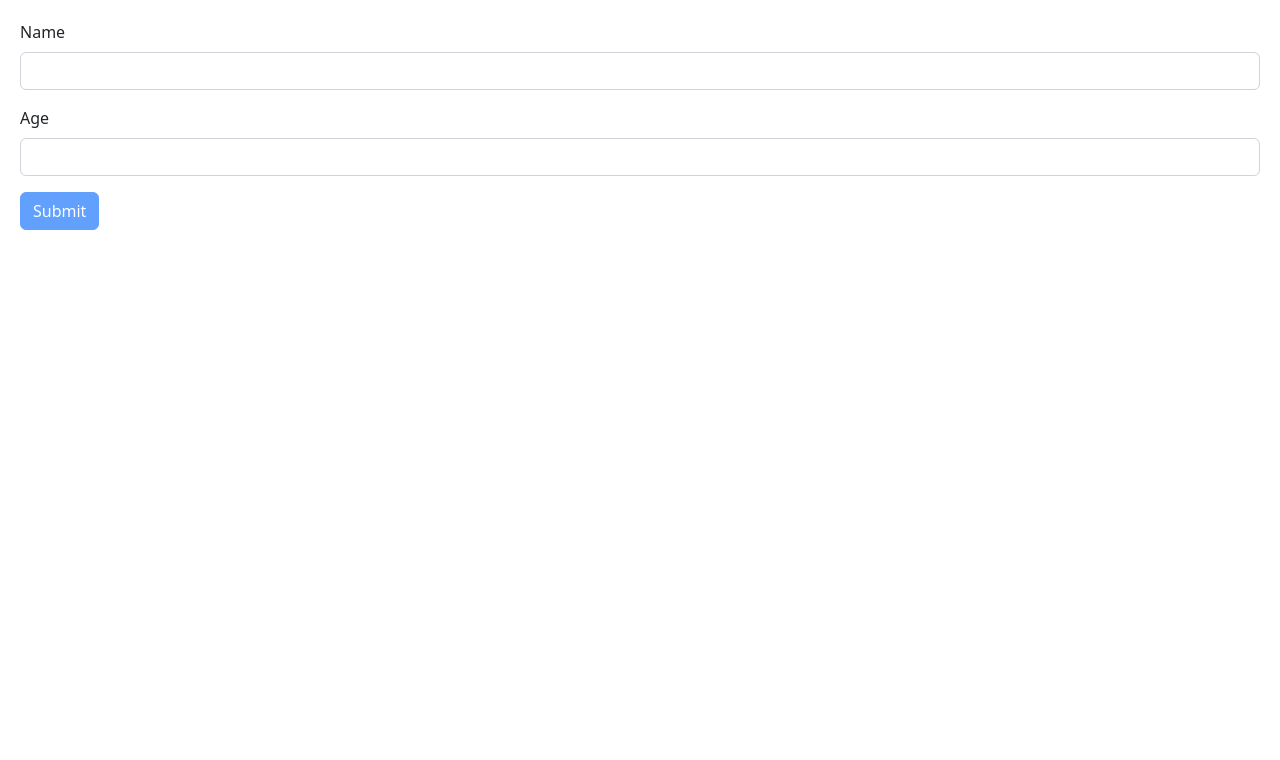
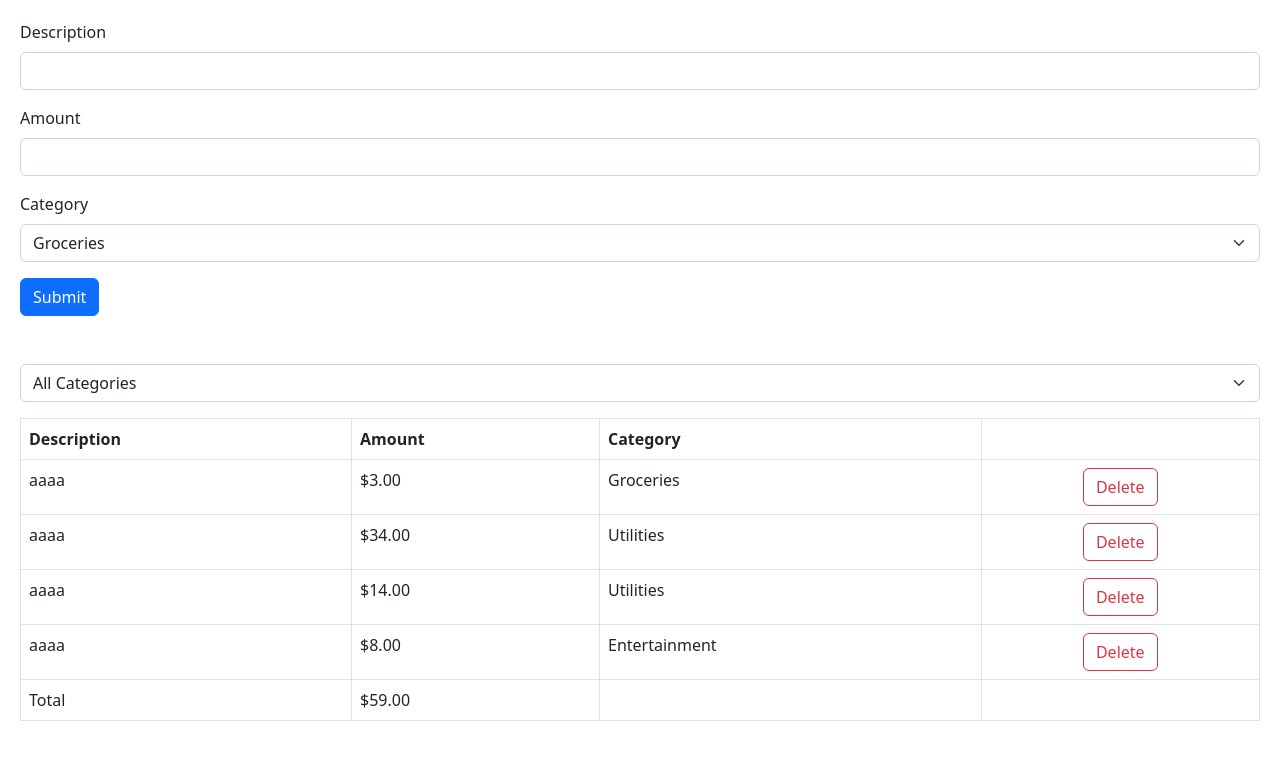
Before and after one commit to krzysiek141/react-course, a React (Vite) app: page / in a window 1280 px wide. Shown: the top 760 px of the page. Built offline with nearby package versions, Linux system fonts and the light colour scheme.

Commit message:
Building forms: 15

```diff
--- a/src/App.tsx
+++ b/src/App.tsx
@@ -1,21 +1,52 @@
-import { Fragment } from 'react';
-import { Button } from './components/Button/Button';
-import { Form } from './components/Form'
-import { useState } from 'react';
-import './App.css';
-import { FaRegGrinTongue } from "react-icons/fa";
+import { Fragment } from "react";
+import { ExpenseTrackerForm } from "./expense-tracker/components/ExpenseTrackerForm";
+import { ExpenseList, Expense } from "./expense-tracker/components/ExpenseList";
+import { ExpenseFilter } from "./expense-tracker/components/ExpenseFilter";
+import { FieldValues } from "react-hook-form"
+import { useState } from "react";
+import "./App.css";
 
 function App() {
+  const expensesDefault: Expense[] = [
+    { id: 1, description: "aaaa", amount: 3, category: "Groceries" },
+    { id: 2, description: "aaaa", amount: 34, category: "Utilities" },
+    { id: 3, description: "aaaa", amount: 14, category: "Utilities" },
+    { id: 4, description: "aaaa", amount: 8, category: "Entertainment" },
+  ];
 
+  const [expenses, setExpenses] = useState(expensesDefault);
+  const [selectedCategory, setSelectedCategory] = useState("");
 
+  const onExpenseDelete = (id: number) => {
+    setExpenses(expenses.filter((expense) => expense.id !== id));
+  };
 
-    return (
-        <>
-            <div>
-                <Form />
-            </div>
-        </>
-    )
+  const onFilterExpenses = (category: string) => {
+    setSelectedCategory(category);
+  };
+
+  const formSubmitHandler = (data: FieldValues) => {
+    setExpenses([...expenses, {...data, id: expenses.length + 1} as Expense])
+  }
+
+  const filteredExpenses =
+    selectedCategory !== ""
+      ? expenses.filter((expense) => expense.category === selectedCategory)
+      : expenses;
+
+  const availableCategories = [
+    ...new Set(expensesDefault.map((expense) => expense.category)),
+  ];
+
+  return (
+    <>
+      <div>
+        <ExpenseTrackerForm availableCategories={availableCategories} onSubmit={formSubmitHandler} />
+        <ExpenseFilter availableCategories={availableCategories} onSelect={onFilterExpenses} />
+        <ExpenseList expenses={filteredExpenses} onDelete={onExpenseDelete} />
+      </div>
+    </>
+  );
 }
 
 export default App;
--- /dev/null
+++ b/src/expense-tracker/components/ExpenseFilter.tsx
@@ -0,0 +1,18 @@
+interface Props {
+  onSelect: (category: string) => void;
+  availableCategories: string[]
+}
+
+export function ExpenseFilter({ onSelect, availableCategories }: Props) {
+  // te opcje nie powinny być zahardcodowane
+  return (
+    <select
+      id="mySelect"
+      className="form-select mb-3"
+      onChange={(event) => onSelect(event.target.value)}
+    >
+      <option value="">All Categories</option>
+      {availableCategories.map((category) => <option key={category} value={category}>{category}</option>)}
+    </select>
+  );
+}
--- /dev/null
+++ b/src/expense-tracker/components/ExpenseList.tsx
@@ -0,0 +1,62 @@
+export interface Expense {
+  id: number;
+  description: string;
+  amount: number;
+  category: string;
+}
+
+interface Props {
+  expenses: Expense[];
+  onDelete: (expenseId: number) => void;
+}
+
+export function ExpenseList(props: Props) {
+  const { expenses, onDelete } = props;
+
+  if (expenses.length === 0) {
+    return null;
+  }
+
+  return (
+    <table className="table table-bordered mb-3">
+      <thead>
+        <tr>
+          <th>Description</th>
+          <th>Amount</th>
+          <th>Category</th>
+          <th></th>
+        </tr>
+      </thead>
+      <tbody>
+        {expenses.map((expense: Expense) => (
+          <tr key={expense.id}>
+            <td>{expense.description}</td>
+            <td>${expense.amount.toFixed(2)}</td>
+            <td>{expense.category}</td>
+            <td className="text-center">
+              <button
+                onClick={() => onDelete(expense.id)}
+                className="btn btn-outline-danger"
+              >
+                Delete
+              </button>
+            </td>
+          </tr>
+        ))}
+      </tbody>
+      <tfoot>
+        <tr>
+          <td>Total</td>
+          <td>
+            $
+            {expenses
+              .reduce((accumulator, expense) => accumulator + expense.amount, 0)
+              .toFixed(2)}
+          </td>
+          <td></td>
+          <td></td>
+        </tr>
+      </tfoot>
+    </table>
+  );
+}
--- /dev/null
+++ b/src/expense-tracker/components/ExpenseTrackerForm.tsx
@@ -0,0 +1,43 @@
+import { FieldValues, useForm } from "react-hook-form"
+import { z } from "zod";
+import { zodResolver } from '@hookform/resolvers/zod'
+
+const minDescriptionLength = 3
+const schema = z.object({
+    description: z.string().min(minDescriptionLength, { message: `Description should be at least ${minDescriptionLength} long`}).max(50),
+    amount: z.number({ invalid_type_error: 'Amount is required'}).min(0.01),
+    category: z.string()
+})
+
+type FormData = z.infer<typeof schema>
+interface Props {
+    availableCategories: string[],
+    onSubmit: (data: FieldValues) => void
+}
+
+
+export function ExpenseTrackerForm( {availableCategories, onSubmit}: Props) {
+    const { register, handleSubmit, formState: { errors }, reset } = useForm<FormData>({ resolver: zodResolver(schema) })
+
+    return (
+        <form className="mb-5" onSubmit={handleSubmit((formData) => {onSubmit(formData);reset()})}>
+            <div className="mb-3">
+                <label htmlFor="description" className="form-label">Description</label>
+                <input {...register('description')} id="description" type="text" className="form-control" />
+            </div>
+            {errors.description && <p className='text-danger'>{errors.description.message}</p>}
+            <div className="mb-3">
+                <label htmlFor="amount" className="form-label">Amount</label>
+                <input {...register('amount', {valueAsNumber: true})} id="amount" type="number" className="form-control" />
+            </div>
+            {errors.amount && <p className='text-danger'>{errors.amount.message}</p>}
+            <label  htmlFor="category" className="form-label">Category</label>
+            <select {...register('category')} className="form-select mb-3" id="category">
+                {availableCategories.map((category) => <option key={category} value={category}>{category}</option>)}
+            </select>
+            {errors.category && <p className='text-danger'>{errors.category.message}</p>}
+
+            <button className="btn btn-primary" type="submit">Submit</button>
+        </form>
+    )
+}
```
